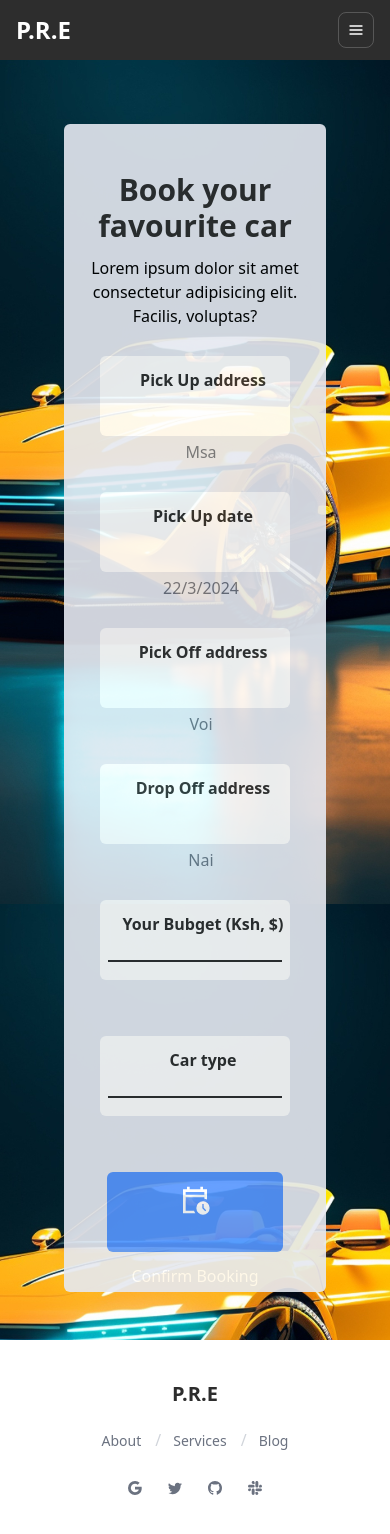
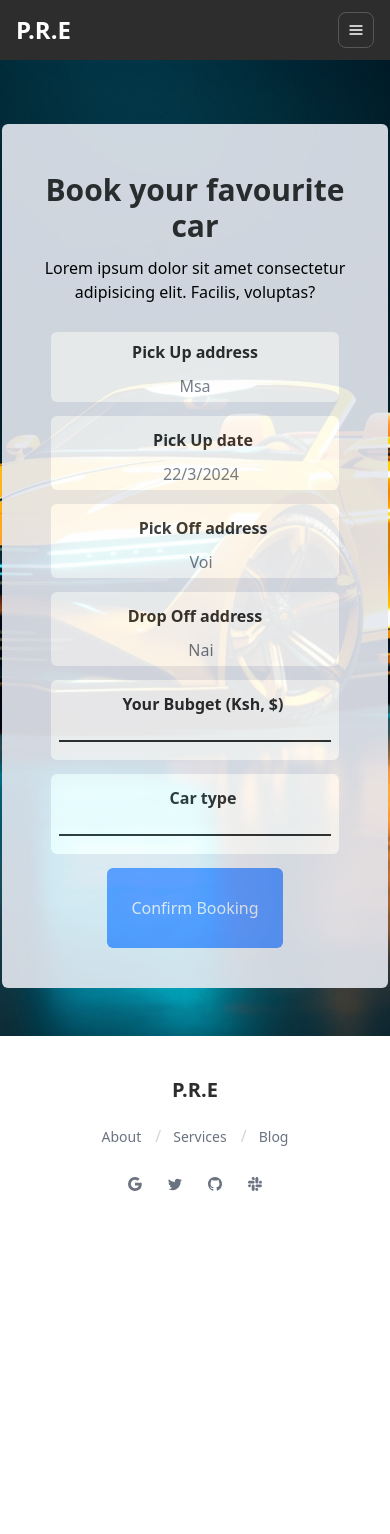
Before and after one commit to Paulhakeem/Dolph, a Nuxt app: page /booking in a window 390 px wide. Shown: the top 1534 px of the page. After the commit the page ends 1240 px from the top, so only its background shows below. Built offline with nearby package versions, Linux system fonts and the light colour scheme; no server answers.

Commit message:
Booking page responsiveness

```diff
--- a/assets/main.css
+++ b/assets/main.css
@@ -51,8 +51,23 @@ body {
     height: 40%;
     margin-top: 3em;
   }
-
-
+#bookingSection {
+    margin-left: 2px;
+    margin-right: 2px;
+}
+#bookingBox {
+    gap: 14px;
+}
+#bookingFlex {
+    height: 50%;
+}
+#bookingFlex p {
+    padding-top: 10px;
+    padding-bottom: 4px;
+}
+#bookingButton p {
+    margin-top: 2px;
+}
   #footer {
     max-width: 100%;
     margin-top: 3em;
--- a/pages/booking.vue
+++ b/pages/booking.vue
@@ -2,8 +2,11 @@
   <div
     class="bg-[url('../assets/images/ferarri.jpg')] bg-cover bg-no-repeat bg-center bg-fixed"
   >
-    <div class="justify-center items-center gap-14 pt-16 pb-12">
-      <section class="bg-[#e6e9f1] p-6 rounded-md mx-w-md mx-16 opacity-90">
+    <div class="justify-center items-center pt-16 pb-12">
+      <section
+        id="bookingSection"
+        class="bg-[#e6e9f1] p-6 rounded-md mx-w-md mx-16 opacity-90"
+      >
         <div class="text-center pt-6">
           <h2 class="text-3xl font-bold text-brown">Book your favourite car</h2>
           <p class="py-3">
@@ -11,29 +14,30 @@
             voluptas?
           </p>
           <!-- form -->
-          <form id="homeSection" class="px-3">
+          <form id="bookingSection" class="">
             <div class="w-full rounded-md h-auto">
-              <div class="flex flex-wrap gap-14 py-4 justify-center">
-                <div class="bg-white rounded-md w-72 h-20 justify-center">
-                  <h3
-                    class="text-heading pl-4 pt-3 font-semibold text-center rounded-md"
+              <div
+                id="bookingBox"
+                class="flex flex-wrap gap-14 py-4 justify-center"
               >
+                <div
+                  id="bookingFlex"
+                  class="bg-white rounded-md w-72 h-20 justify-center"
+                >
+                  <h3 class="text-heading mt-2 font-semibold text-center">
                     Pick Up address
                   </h3>
-                  <div class="pl-3">
                   <p class="text-gray-500 font-medium">
                     <!-- {{ book.pickUpAddress }} -->
                     Msa
                   </p>
                 </div>
-                </div>
 
                 <div
+                  id="bookingFlex"
                   class="bg-white rounded-md w-72 h-20 justify-center text-center"
                 >
-                  <h3
-                    class="text-heading pl-4 pt-3 font-semibold text-center rounded-md"
-                  >
+                  <h3 class="text-heading pl-4 pt-3 font-semibold text-center">
                     Pick Up date
                   </h3>
                   <div class="pl-3">
@@ -44,10 +48,11 @@
                   </div>
                 </div>
 
-                <div class="bg-white rounded-md w-72 h-20 justify-center">
-                  <h3
-                    class="text-heading pl-4 pt-3 font-semibold text-center rounded-md"
+                <div
+                  id="bookingFlex"
+                  class="bg-white rounded-md w-72 h-20 justify-center"
                 >
+                  <h3 class="text-heading pl-4 pt-3 font-semibold text-center">
                     Pick Off address
                   </h3>
                   <div class="pl-3">
@@ -58,10 +63,11 @@
                   </div>
                 </div>
 
-                <div class="bg-white rounded-md w-72 h-20 justify-center">
-                  <h3
-                    class="text-heading pl-4 pt-3 font-semibold text-center rounded-md"
+                <div
+                  id="bookingFlex"
+                  class="bg-white rounded-md w-72 h-20 justify-center"
                 >
+                  <h3 class="text-heading pt-3 font-semibold text-center">
                     Drop Off address
                   </h3>
                   <div class="pl-3">
@@ -73,9 +79,7 @@
                 </div>
 
                 <div class="bg-white rounded-md w-72 h-20 justify-center">
-                  <h3
-                    class="text-heading pl-4 pt-3 font-semibold text-center rounded-md"
-                  >
+                  <h3 class="text-heading pl-4 pt-3 font-semibold text-center">
                     Your Bubget (Ksh, $)
                   </h3>
                   <div class="px-2">
@@ -87,9 +91,7 @@
                 </div>
 
                 <div class="bg-white rounded-md w-72 h-20 justify-center">
-                  <h3
-                    class="text-heading pl-4 pt-3 font-semibold text-center rounded-md"
-                  >
+                  <h3 class="text-heading pl-4 pt-3 font-semibold text-center">
                     Car type
                   </h3>
                   <div class="px-2">
@@ -101,24 +103,10 @@
                 </div>
 
                 <button
-                  id="homeSectionButton"
-                  class="bg-blue rounded-md w-44 h-20 cursor-pointer text-center"
+                  id="bookingButton"
+                  class="bg-blue rounded-md w-44 h-20 cursor-pointer text-light"
                 >
-                  <div class="flex justify-center items-center pt-3">
-                    <svg
-                      xmlns="http://www.w3.org/2000/svg"
-                      width="32"
-                      height="32"
-                      viewBox="0 0 24 24"
-                    >
-                      <path
-                        fill="#ffffff"
-                        d="M5 8h14V6H5zm0 0V6zM3 22V4h3V2h2v2h8V2h2v2h3v7.675q-.475-.225-.975-.375T19 11.075V10H5v10h6.3q.175.55.413 1.05t.562.95zm15 1q-2.075 0-3.537-1.463T13 18q0-2.075 1.463-3.537T18 13q2.075 0 3.538 1.463T23 18q0 2.075-1.463 3.538T18 23m1.675-2.625l.7-.7L18.5 17.8V15h-1v3.2z"
-                      />
-                    </svg>
-                  </div>
-
-                  <p class="text-white">Confirm Booking</p>
+                  Confirm Booking
                 </button>
               </div>
             </div>
@@ -130,13 +118,13 @@
 </template>
 
 <script setup>
-const { user } = useFirebaseAuth();
+// const { user } = useFirebaseAuth();
 
 const useFirestore = useDbStore();
 
-definePageMeta({
-  middleware: ["auth"],
-});
+// definePageMeta({
+//   middleware: ["auth"],
+// });
 useHead({
   titleTemplate: "%s - car booking",
 });
```
Lines whose indentation alone changed are shown as unchanged.
